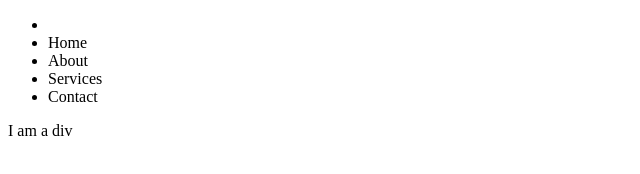
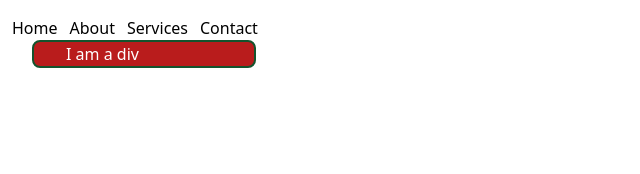
Before and after one commit to Saptarshi1104/Tailwind-MarginBorderPadding, a plain HTML site: page index.html in a window 1280 px wide. Shown: the whole page, without its empty margins (0-640 px from the left). Drawn offline with Linux system fonts and the light colour scheme; files that its build step writes are made by us from their sources; the site is published under a folder, as on GitHub Pages, so addresses that start at the root find nothing.

Commit message:
Update index.html

```diff
--- a/index.html
+++ b/index.html
@@ -6,7 +6,7 @@
     <meta name="viewport" content="width=device-width, initial-scale=1.0">
 
     <title>Document</title>
-  <link rel="stylesheet" href="/assets/index-f1d0572e.css">
+  <link rel="stylesheet" href="index-f1d0572e.css">
 </head>
 <body>
     <!--Margin Positive and Negative-->
```
